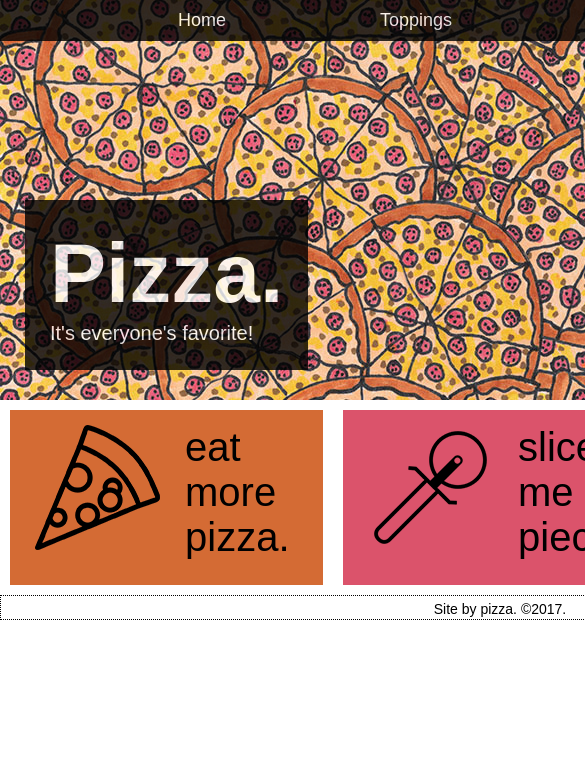
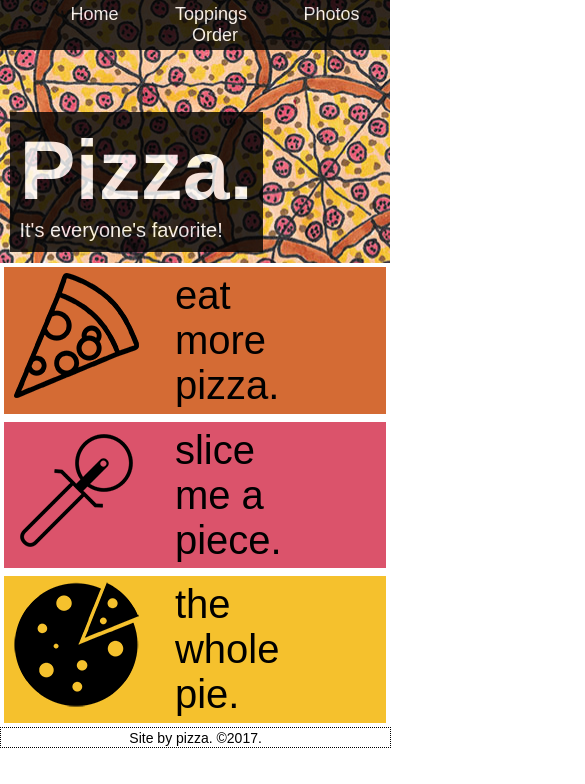
Before and after one commit to JrNordell/cs268, a plain HTML site: page assignment4/pizza/index.html in a window 390 px wide. Shown: the top 784 px of the page, 585 px wide, since content can reach past the window. Drawn offline with Linux system fonts and the light colour scheme.

Commit message:
Finished Homework 4

```diff
--- a/assignment4/pizza/index.html
+++ b/assignment4/pizza/index.html
@@ -5,10 +5,14 @@
     <meta name="HomePage" content="Pizza">
     <title>Pizza|Home</title>
     <link rel="stylesheet" type="text/css" href="pizza.css">
+    <link rel="stylesheet" href="pizza.css" media="screen">
     <script src="http://use.edgefonts.net/cabin-sketch.js"></script>
     <script src="http://use.edgefonts.net/passion-one.js"></script>
 </head>
     <body>
+
+        <div id="container">
+            <div id="mainImage">
                 <div id="menuBar">
                     <ul>
                         <li><a href="index.html">Home</a></li>
@@ -17,10 +21,12 @@
                         <li><a href="order.html">Order</a></li>
                     </ul>
                 </div>
-        <div id="mainImage"><div id="mainImageText"><h1>Pizza.</h1>It's everyone's favorite!</div></div>
-        <div id="subContentLeft"><div class="imageFloatLeft"><img src="images/pizza_slice.png" alt="Pizza Slice picture"/></div> eat more pizza. </div>
-        <div id="subContentMiddle"><div class="imageFloatLeft"><img src="images/pizza_cutter.png" alt="Pizza Cutter picture"/></div> slice me a piece.</div>
-        <div id="subContentRight"><div class="imageFloatLeft"><img src="images/pizza_pie.png" alt="Pizza picture"/></div>the whole pie.</div>
+                <div id="mainImageText"><h1>Pizza.</h1>It's everyone's favorite!</div>
+            </div>
+            <div id="subContentLeft"><div class="imageFloatLeft"><img src="images/pizza_slice.png" alt="Pizza Slice picture"/></div> eat<br/> more<br/> pizza. </div>
+            <div id="subContentMiddle"><div class="imageFloatLeft"><img src="images/pizza_cutter.png" alt="Pizza Cutter picture"/></div> slice<br/> me a<br/> piece.</div>
+            <div id="subContentRight"><div class="imageFloatLeft"><img src="images/pizza_pie.png" alt="Pizza picture"/></div>the<br/> whole<br/> pie.</div>
             <div id="footer">Site by pizza. &copy;2017. </div>
+        </div>
     </body>
 </html>
--- a/assignment4/pizza/pizza.css
+++ b/assignment4/pizza/pizza.css
@@ -1,28 +1,41 @@
 body {
-    width: 1000px;
-    position: relative;
     margin: 0 auto;
 }
 
 #mainImage{
-    position: absolute;
-    width: 1000px;
-    height: 400px;
+    background-size: cover;
     background: url('images/pizza_background.jpg');
     z-index: 1;
 }
+#mainImageText{
+    padding: 2.5%;
+    font-size: 1.25em;
+    font-family: "cabin-sketch", sans-serif;
+    color: white;
+    align-items: center;
+    background-color: black;
+    opacity: .8;
+    filter: alpha(opacity=80);
+    display: inline-block;
+    margin-top: 16%;
+    margin-bottom: 3%;
+    margin-left: 2.5%;
+}
+#mainImageText h1{
+    font-size: 4.2em;
+    font-weight: bold;
+    margin: 0 auto;
+}
 #menuBar{
-    position: absolute;
-    width: 1000px;
-    padding-top: 10px;
-    padding-bottom: 10px;
+    padding-top: 1.0%;
+    padding-bottom: 1.0%;
     background-color: #000000;
     z-index: 2;
     opacity: 0.8;
     filter: alpha(opacity=80);
 }
 #menuBar ul{
-    margin: 0px;
+    margin: 0 auto;
     text-align: center;
     list-style-type: none;
 }
@@ -31,9 +44,9 @@ body {
 
 }
 #menuBar a{
-    font-size: 18px;
-    margin-left: 75px;
-    margin-right: 75px;
+    font-size: 1.125em;
+    margin-left: 7.5%;
+    margin-right: 7.5%;
     color: white;
     text-decoration: none;
     font-family: "cabin-sketch", sans-serif;
@@ -42,87 +55,119 @@ body {
     color: #db536b;
     text-decoration: underline;
 }
-#mainImageText{
-    position: absolute;
-    top: 200px;
-    left: 25px;
-    padding: 25px;
-    font-size: 20px;
-    font-family: "cabin-sketch", sans-serif;
-    color: white;
-    align-items: center;
-    background-color: black;
-    opacity: .8;
-    filter: alpha(opacity=80);
-}
-h1{
-    font-size: 84px;
-    font-weight: bold;
-    margin: 0px;
-}
+
 #subContentLeft{
-    position: absolute;
-    width: 263px;
-    height: 145px;
-    top: 400px;
-    left: 0px;
-    padding-bottom: 15px;
-    padding-top: 15px;
-    padding-right: 25px;
-    padding-left: 25px;
-    margin: 10px;
+    width: 26.3%;
+    padding-bottom: 1.5%;
+    padding-top: 1.5%;
+    padding-right: 2.5%;
+    padding-left: 2.5%;
+    margin: 1.0%;
     background: #d46b34;
     font-family: "passion-one", sans-serif;
-    font-size: 40px;
+    font-size: 2.5em;
     color: black;
+    float: left;
 }
 #subContentMiddle{
-    position: absolute;
-    width: 264px;
-    height: 145px;
-    top: 400px;
-    left: 333px;
-    padding-bottom: 15px;
-    padding-top: 15px;
-    padding-right: 25px;
-    padding-left: 25px;
-    margin: 10px;
+    width: 26.4%;
+    padding-bottom: 1.5%;
+    padding-top: 1.5%;
+    padding-right: 2.5%;
+    padding-left: 2.5%;
+    margin: 1.0%;
     background: #db536b;;
     font-family: "passion-one", sans-serif;
-    font-size: 40px;
+    font-size: 2.5em;
     color: black;
+    float: left;
 }
 #subContentRight{
-    position: absolute;
-    width: 263px;
-    height: 145px;
-    top: 400px;
-    left: 667px;
-    padding-bottom: 15px;
-    padding-top: 15px;
-    padding-right: 25px;
-    padding-left: 25px;
-    margin: 10px;
+    width: 26.3%;
+    padding-bottom: 1.5%;
+    padding-top: 1.5%;
+    padding-right: 2.5%;
+    padding-left: 2.5%;
+    margin: 1.0%;
     background: #f5c12d;
     font-family: "passion-one", sans-serif;
-    font-size: 40px;
+    font-size: 2.5em;
     color: black;
+    float: left;
 }
+
 .imageFloatLeft{
     float: left;
-    padding-right: 25px;
+    padding-right: 10%;
 }
+
+@media only screen and (max-width: 905px) {
+
+    .imageFloatLeft {
+        display: block;
+    }
+}
+@media only screen and (max-width: 451px){
+
+    #subContentLeft{
+        display: inline-block;
+        width: 93%;
+        padding-bottom: 1.5%;
+        padding-top: 1.5%;
+        padding-right: 2.5%;
+        padding-left: 2.5%;
+        margin: 1.0%;
+        background: #d46b34;
+        font-family: "passion-one", sans-serif;
+        font-size: 2.5em;
+        color: black;
+    }
+    #subContentMiddle{
+        display: inline-block;
+        width: 93%;
+        padding-bottom: 1.5%;
+        padding-top: 1.5%;
+        padding-right: 2.5%;
+        padding-left: 2.5%;
+        margin: 1.0%;
+        background: #db536b;;
+        font-family: "passion-one", sans-serif;
+        font-size: 2.5em;
+        color: black;
+
+    }
+    #subContentRight{
+        display: inline-block;
+        width: 93%;
+        padding-bottom: 1.5%;
+        padding-top: 1.5%;
+        padding-right: 2.5%;
+        padding-left: 2.5%;
+        margin: 1.0%;
+        background: #f5c12d;
+        font-family: "passion-one", sans-serif;
+        font-size: 2.5em;
+        color: black;
+
+    }
+
+}
+
+#container{
+    width: 100%;
+    margin: 0 auto;
+}
+
 #footer{
-    position: absolute;
-    width: 998px;
-    height: 18px;
-    top: 595px;
-    left: 0px;
-    padding-top: 5px;
+    /*position: relative;*/
+    width: 99.8%;
+    padding-top: 0.5%;
     border: dotted;
     border-width: thin;
     text-align: center;
-    font-size: 14px;
+    font-size: .875em;
     font-color: #003300;
     font-family: "cabin-sketch", sans-serif;
+    display: inline-block;
+    padding-bottom: .25%;
 }
```
Lines whose indentation alone changed are shown as unchanged.
